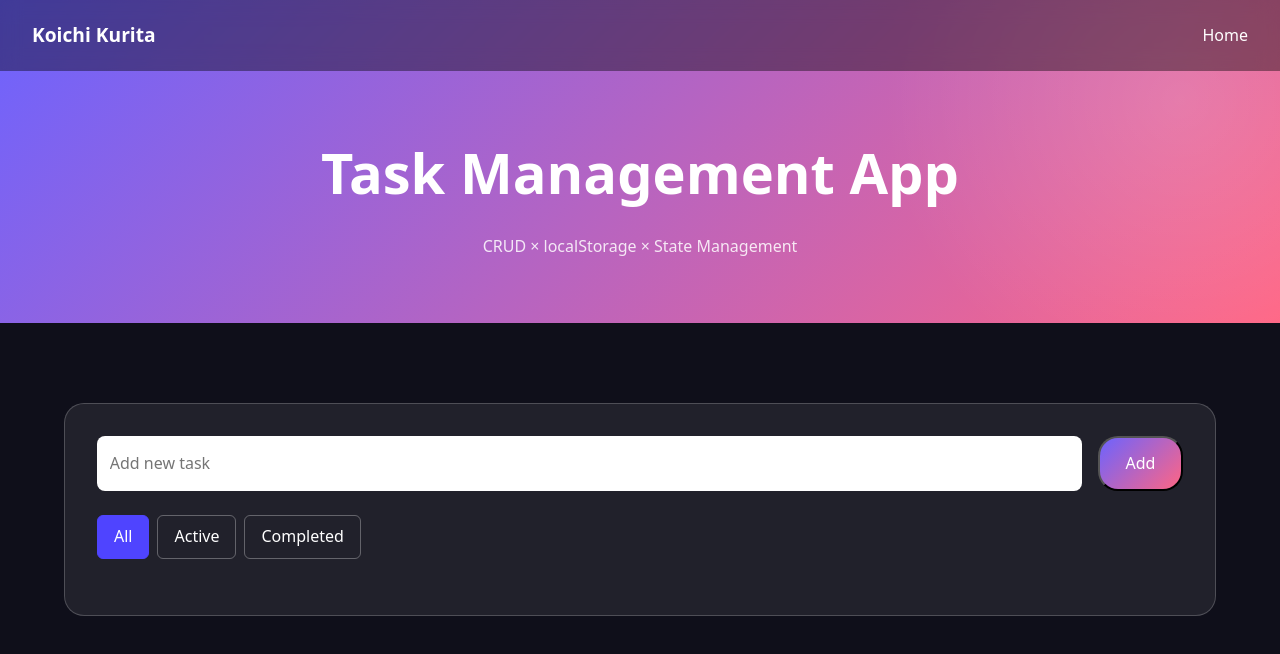
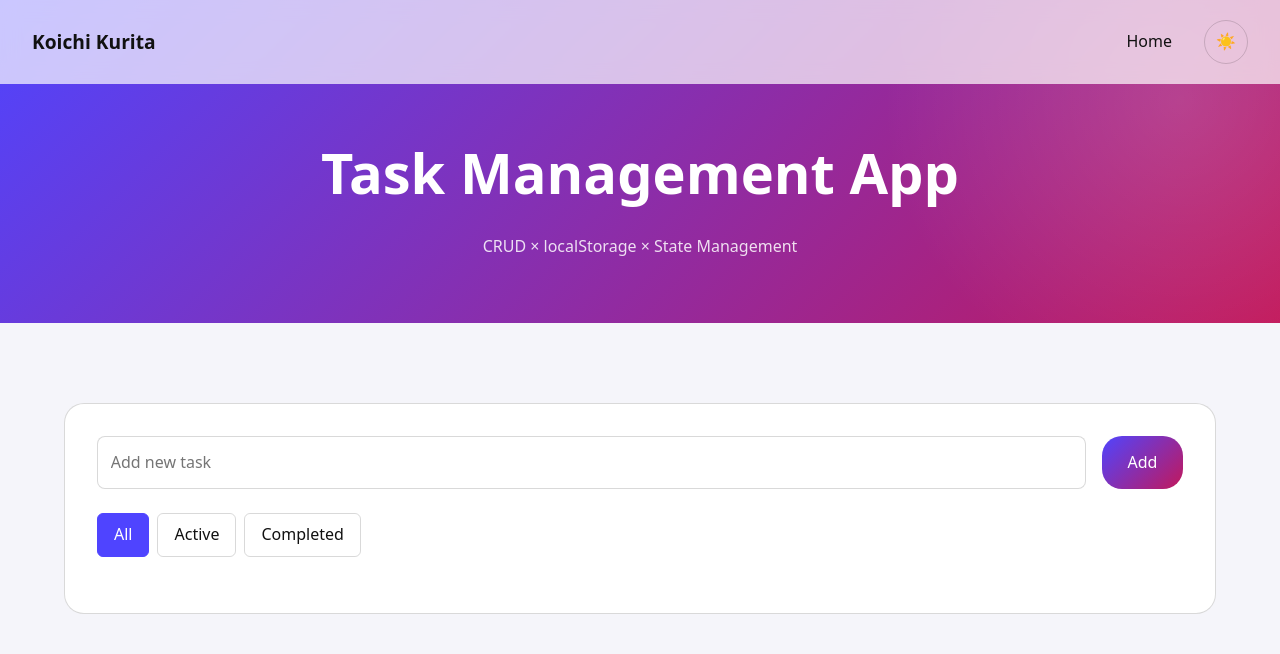
Before and after one commit to KoichiKurita/Sass-Portfolio, a website built with Vite: page task/index.html in a window 1280 px wide. Built offline with nearby package versions, Linux system fonts and the light colour scheme.

Commit message:
feat: テーマの保存・OS 設定への追従と、テーマごとのデザイントークンを追加 (#18) (#41)

```diff
--- /dev/null
+++ b/public/theme-init.js
@@ -0,0 +1,18 @@
+// ===============================
+// テーマの初期化（ページの描画より前に実行する）
+// ===============================
+// 保存済みのテーマを、ページが表示される前に <html> へ反映する。
+// type="module" のスクリプトは HTML の解析後に実行されるため、それを待つと
+// 一瞬だけ別のテーマで表示される（ちらつく）。そのため <head> で通常のスクリプトとして読み込む。
+// CSP でインラインスクリプトを禁止しているので、HTML に直接書かずに別ファイルにしている。
+// ※ キー名は src/js/theme.js の THEME_KEY と同じにする（テストで一致を確認している）
+;(() => {
+  try {
+    const theme = localStorage.getItem('sass-portfolio:theme')
+    if (theme === 'light' || theme === 'dark') {
+      document.documentElement.dataset.theme = theme
+    }
+  } catch {
+    // ストレージが使えない環境では何もしない（CSS により OS の設定に従って表示される）
+  }
+})()
--- /dev/null
+++ b/src/js/theme.js
@@ -0,0 +1,44 @@
+// ===============================
+// テーマ（ダーク／ライト）の切り替えと保存
+// ===============================
+export const THEME_KEY = 'sass-portfolio:theme'
+const THEMES = ['light', 'dark']
+const LIGHT_QUERY = '(prefers-color-scheme: light)'
+
+/**
+ * 今表示されているテーマを返す
+ * ユーザーが選んだテーマ（data-theme 属性）があればそれを、なければ OS の設定を使う
+ */
+export function currentTheme(doc = document, win = window) {
+  const selected = doc.documentElement.dataset.theme
+  if (THEMES.includes(selected)) return selected
+  return win.matchMedia(LIGHT_QUERY).matches ? 'light' : 'dark'
+}
+
+/** テーマを画面に反映し、次回の表示のために保存する */
+export function setTheme(theme, doc = document, storage = localStorage) {
+  doc.documentElement.dataset.theme = theme
+  try {
+    storage.setItem(THEME_KEY, theme)
+  } catch {
+    // 保存できない環境（ストレージ無効など）でも、表示の切り替えは行う
+  }
+}
+
+/** 切り替えボタンを初期化する */
+export function initThemeToggle(button, doc = document, win = window) {
+  // ボタンの押下状態（= ダークモードがオンか）をスクリーンリーダーに伝える
+  const syncPressed = () => {
+    button.setAttribute('aria-pressed', String(currentTheme(doc, win) === 'dark'))
+  }
+
+  syncPressed()
+
+  button.addEventListener('click', () => {
+    setTheme(currentTheme(doc, win) === 'dark' ? 'light' : 'dark', doc)
+    syncPressed()
+  })
+
+  // テーマを選んでいない状態で OS の設定が変わると表示も変わるため、ボタンの状態を合わせる
+  win.matchMedia(LIGHT_QUERY).addEventListener('change', syncPressed)
+}
--- /dev/null
+++ b/src/js/theme.test.js
@@ -0,0 +1,132 @@
+import { describe, it, expect, beforeEach, vi } from 'vitest'
+import { readFileSync } from 'node:fs'
+import { THEME_KEY, currentTheme, setTheme, initThemeToggle } from './theme'
+
+// OS の設定（prefers-color-scheme）を差し替えられる、window の代わりのオブジェクト
+const fakeWindow = (osIsLight) => {
+  const listeners = []
+  const media = {
+    matches: osIsLight,
+    addEventListener: (_type, fn) => listeners.push(fn),
+  }
+  return {
+    matchMedia: () => media,
+    // OS の設定が変わったことを再現する
+    changeOsTheme(isLight) {
+      media.matches = isLight
+      listeners.forEach((fn) => fn())
+    },
+  }
+}
+
+const html = document.documentElement
+
+beforeEach(() => {
+  localStorage.clear()
+  delete html.dataset.theme
+  document.body.innerHTML = '<button id="theme-toggle" aria-pressed="true"></button>'
+})
+
+describe('currentTheme', () => {
+  it.each([
+    [true, 'light'],
+    [false, 'dark'],
+  ])('テーマを選んでいなければ OS の設定に従う（OS がライト=%s → %s）', (osIsLight, expected) => {
+    expect(currentTheme(document, fakeWindow(osIsLight))).toBe(expected)
+  })
+
+  it('選んだテーマ（data-theme）は OS の設定より優先する', () => {
+    html.dataset.theme = 'dark'
+
+    expect(currentTheme(document, fakeWindow(true))).toBe('dark')
+  })
+
+  it('data-theme に想定外の値が入っていたら、OS の設定に従う', () => {
+    html.dataset.theme = 'purple'
+
+    expect(currentTheme(document, fakeWindow(true))).toBe('light')
+  })
+})
+
+describe('setTheme', () => {
+  it('画面に反映し、localStorage に保存する', () => {
+    setTheme('light')
+
+    expect(html.dataset.theme).toBe('light')
+    expect(localStorage.getItem(THEME_KEY)).toBe('light')
+  })
+
+  it('保存に失敗しても、画面への反映は行う', () => {
+    const brokenStorage = {
+      setItem() {
+        throw new DOMException('denied', 'SecurityError')
+      },
+    }
+
+    expect(() => setTheme('light', document, brokenStorage)).not.toThrow()
+    expect(html.dataset.theme).toBe('light')
+  })
+})
+
+describe('initThemeToggle', () => {
+  const button = () => document.getElementById('theme-toggle')
+
+  it('初期化時に、今のテーマに合わせて aria-pressed を設定する', () => {
+    initThemeToggle(button(), document, fakeWindow(true)) // OS はライト
+
+    expect(button().getAttribute('aria-pressed')).toBe('false')
+  })
+
+  it('クリックでテーマを切り替え、保存し、aria-pressed も更新する', () => {
+    initThemeToggle(button(), document, fakeWindow(false)) // OS はダーク
+
+    button().click()
+
+    expect(html.dataset.theme).toBe('light')
+    expect(localStorage.getItem(THEME_KEY)).toBe('light')
+    expect(button().getAttribute('aria-pressed')).toBe('false')
+
+    button().click()
+
+    expect(html.dataset.theme).toBe('dark')
+    expect(button().getAttribute('aria-pressed')).toBe('true')
+  })
+
+  it('テーマを選んでいない状態で OS の設定が変わったら、aria-pressed を合わせる', () => {
+    const win = fakeWindow(false)
+    initThemeToggle(button(), document, win)
+
+    win.changeOsTheme(true)
+
+    expect(button().getAttribute('aria-pressed')).toBe('false')
+  })
+})
+
+describe('public/theme-init.js（描画前に実行する初期化スクリプト）', () => {
+  const runInitScript = async () => {
+    vi.resetModules() // 同じファイルを何度も実行できるようにする
+    await import('../../public/theme-init.js')
+  }
+
+  it('保存済みのテーマを <html> の data-theme に反映する', async () => {
+    localStorage.setItem(THEME_KEY, 'light')
+
+    await runInitScript()
+
+    expect(html.dataset.theme).toBe('light')
+  })
+
+  it('保存されていない・想定外の値のときは何もしない（OS の設定に従う）', async () => {
+    localStorage.setItem(THEME_KEY, '<script>')
+
+    await runInitScript()
+
+    expect(html.dataset.theme).toBeUndefined()
+  })
+
+  it('theme.js と同じ保存キーを使っている', () => {
+    const source = readFileSync('public/theme-init.js', 'utf8')
+
+    expect(source).toContain(`'${THEME_KEY}'`)
+  })
+})
--- a/src/main.js
+++ b/src/main.js
@@ -1,16 +1,11 @@
 import './scss/main.scss'
+import { initThemeToggle } from './js/theme'
 
 const toggle = document.getElementById('theme-toggle')
 const header = document.querySelector('.l-header')
 
 if (toggle) {
-  toggle.addEventListener('click', () => {
-    const html = document.documentElement
-    const isDark = html.dataset.theme !== 'dark' // 切り替え後にダークモードになるか
-    html.dataset.theme = isDark ? 'dark' : 'light'
-    // ボタンの押下状態（= ダークモードがオンか）をスクリーンリーダーに伝える
-    toggle.setAttribute('aria-pressed', String(isDark))
-  })
+  initThemeToggle(toggle)
 }
 
 // スクロールしたらヘッダーの背景を濃くする
--- a/src/scss/components/_button.scss
+++ b/src/scss/components/_button.scss
@@ -3,10 +3,13 @@
 .c-button {
   padding: 0.8rem 1.6rem;
   border-radius: $radius;
+  border: none;
   background: var(--gradient-main);
   color: #fff;
+  cursor: pointer;
 
+  // 半透明にすると文字のコントラストも下がるため、背景を少し暗くする
   &:hover {
-    opacity: 0.8;
+    filter: brightness(0.9);
   }
 }
--- a/src/scss/components/_card.scss
+++ b/src/scss/components/_card.scss
@@ -5,9 +5,9 @@
   border-radius: $radius;
   padding: 2rem;
   transition: 0.3s ease;
-  background: rgb(255 255 255 / 8%);
+  background: var(--color-surface);
   backdrop-filter: blur(12px);
-  border: 1px solid rgb(255 255 255 / 20%);
+  border: 1px solid var(--color-border);
 
   &:hover {
     transform: translateY(-8px);
--- a/src/scss/components/_index.scss
+++ b/src/scss/components/_index.scss
@@ -7,3 +7,4 @@
 @forward 'architecture';
 @forward 'skip-link';
 @forward 'reveal';
+@forward 'theme-toggle';
--- a/src/scss/components/_skip-link.scss
+++ b/src/scss/components/_skip-link.scss
@@ -12,7 +12,7 @@
   z-index: 2000; // 固定ヘッダー（z-index: 1000）より手前に表示する
   padding: 0.75rem 1rem;
   border-radius: 8px;
-  background: $color-primary;
+  background: $color-primary-strong; // 白い文字とのコントラスト比 5.83
   color: #fff;
   transform: translateY(-200%); // 通常は画面の外に隠す
 
--- a/src/scss/components/_task.scss
+++ b/src/scss/components/_task.scss
@@ -11,7 +11,7 @@
       min-width: 0; // flex アイテムは中身の幅より縮まないため、狭い画面でボタンがはみ出すのを防ぐ
       padding: 0.8rem;
       border-radius: 8px;
-      border: none;
+      border: 1px solid var(--color-border);
     }
   }
 
@@ -23,7 +23,7 @@
 
     button {
       background: transparent;
-      border: 1px solid rgb(255 255 255 / 30%);
+      border: 1px solid var(--color-border);
       padding: 0.5rem 1rem;
       border-radius: 6px;
       cursor: pointer;
@@ -32,13 +32,14 @@
       &[aria-pressed='true'] {
         background: $color-primary-strong;
         border-color: $color-primary-strong;
+        color: #fff; // テーマによらず白（ライトテーマでは文字色が黒になるため明示する）
       }
     }
   }
 
   &__noscript {
     margin-bottom: 1.5rem;
-    color: $color-secondary;
+    color: var(--color-danger);
   }
 
   &__list {
@@ -52,7 +53,7 @@
   justify-content: space-between;
   align-items: center;
   padding: 0.8rem 0;
-  border-bottom: 1px solid rgb(255 255 255 / 10%);
+  border-bottom: 1px solid var(--color-border-subtle);
 
   span.completed {
     text-decoration: line-through;
@@ -77,7 +78,7 @@
     min-block-size: 2.75rem;
     background: none;
     border: none;
-    color: #ff6584;
+    color: var(--color-danger);
     cursor: pointer;
   }
 }
--- /dev/null
+++ b/src/scss/components/_theme-toggle.scss
@@ -0,0 +1,26 @@
+@use '../tools' as *;
+
+// ===============================
+// Component: Theme Toggle（ダーク／ライトの切り替えボタン）
+// ===============================
+.c-theme-toggle {
+  display: grid;
+  place-items: center;
+  min-inline-size: 2.75rem;
+  min-block-size: 2.75rem;
+  border: 1px solid var(--color-border);
+  border-radius: 50%;
+  background: transparent;
+  cursor: pointer;
+
+  // アイコンは CSS で表示する：JS の実行前や、OS の設定に従っているときも正しい絵柄になる
+  &__icon::before {
+    content: '🌙';
+  }
+
+  @include light-theme {
+    .c-theme-toggle__icon::before {
+      content: '☀️';
+    }
+  }
+}
--- a/src/scss/objects/_header.scss
+++ b/src/scss/objects/_header.scss
@@ -12,7 +12,7 @@
   align-items: center;
   gap: 1rem;
   padding: 0.75rem 1rem;
-  background: rgb(0 0 0 / 40%);
+  background: var(--color-header-bg);
   backdrop-filter: blur(10px);
   transition: background 0.3s ease;
 
@@ -31,7 +31,7 @@
 
   // スクロール時（main.js が付与する状態クラス）
   &.is-scrolled {
-    background: rgb(0 0 0 / 80%);
+    background: var(--color-header-bg-scrolled);
   }
 
   // タブレット以上（768px〜）で余白と文字を大きくする
--- a/src/scss/settings/_index.scss
+++ b/src/scss/settings/_index.scss
@@ -1,2 +1,3 @@
 // settings/_index.scss
 @forward 'variables';
+@forward 'theme';
--- /dev/null
+++ b/src/scss/settings/_theme.scss
@@ -0,0 +1,51 @@
+// ===============================
+// テーマ（ダーク／ライト）ごとの色：CSS 変数
+// ===============================
+// 優先順位：1. ユーザーが選んだテーマ（data-theme 属性） > 2. OS の設定 > 3. 既定（ダーク）
+@use 'variables' as *;
+
+@mixin dark-tokens {
+  color-scheme: dark; // フォーム部品やスクロールバーなど、ブラウザ標準の部品もダーク表示にする
+
+  --color-bg: #{$color-dark};
+  --color-text: #fff;
+  --color-surface: rgb(255 255 255 / 8%); // カードなどの面
+  --color-border: rgb(255 255 255 / 20%);
+  --color-border-subtle: rgb(255 255 255 / 10%);
+  --color-header-bg: rgb(0 0 0 / 40%);
+  --color-header-bg-scrolled: rgb(0 0 0 / 80%);
+  --color-danger: #{$color-secondary}; // 暗い背景とのコントラスト比 6.75
+}
+
+@mixin light-tokens {
+  color-scheme: light;
+
+  --color-bg: #f5f5fa;
+  --color-text: #111;
+  --color-surface: #fff;
+  --color-border: rgb(0 0 0 / 15%);
+  --color-border-subtle: rgb(0 0 0 / 10%);
+  --color-header-bg: rgb(255 255 255 / 70%);
+  --color-header-bg-scrolled: rgb(255 255 255 / 92%);
+  --color-danger: #{$color-secondary-strong}; // 明るい背景とのコントラスト比 5.4
+}
+
+// 3. 既定はダーク。テーマに関係なく共通の値もここに置く
+:root {
+  @include dark-tokens;
+
+  // 白い文字を載せるグラデーション（両端・中間とも白とのコントラスト比 5.8 以上）
+  --gradient-main: linear-gradient(135deg, #{$color-primary-strong}, #{$color-secondary-strong});
+}
+
+// 2. OS がライト設定で、ユーザーがまだテーマを選んでいない（data-theme 属性がない）とき
+@media (prefers-color-scheme: light) {
+  :root:not([data-theme]) {
+    @include light-tokens;
+  }
+}
+
+// 1. ユーザーが選んだテーマ（OS の設定より優先する）
+:root[data-theme='light'] {
+  @include light-tokens;
+}
--- a/src/scss/settings/_variables.scss
+++ b/src/scss/settings/_variables.scss
@@ -9,6 +9,9 @@ $color-primary: #6c63ff;
 // 白い文字を載せるとき用の濃い紫（#6c63ff は白とのコントラスト比が 4.32 で、WCAG AA の 4.5 に届かない）
 $color-primary-strong: color.adjust($color-primary, $lightness: -6%);
 $color-secondary: #ff6584;
+
+// 白い文字を載せるとき用の濃いピンク（#ff6584 は白とのコントラスト比が 2.82）
+$color-secondary-strong: #c2185b;
 $color-dark: #0f0f1a;
 $color-light: #fff;
 $radius: 20px;
@@ -18,17 +21,3 @@ $breakpoints: (
   lg: 1024px,
   xl: 1280px,
 );
-
-/* CSS Variables */
-
-:root {
-  --color-bg: #0f0f1a;
-  --color-text: #fff;
-  --gradient-main: linear-gradient(135deg, #6c63ff, #ff6584);
-}
-
-html[data-theme='light'] {
-  --color-bg: #fff;
-  --color-text: #111;
-  --gradient-main: linear-gradient(135deg, #e66465, #9198e5);
-}
--- a/src/scss/tools/_mixin.scss
+++ b/src/scss/tools/_mixin.scss
@@ -26,3 +26,19 @@
   grid-template-columns: repeat(auto-fit, minmax(min(#{$min}, 100%), 1fr));
   gap: $gap;
 }
+
+/* Light Theme
+   ライトテーマのときだけ適用するスタイル（OS の設定・ユーザーの選択の両方に対応）
+   使い方：.c-foo { @include light-theme { color: black; } } */
+
+@mixin light-theme {
+  @media (prefers-color-scheme: light) {
+    :root:not([data-theme]) & {
+      @content;
+    }
+  }
+
+  :root[data-theme='light'] & {
+    @content;
+  }
+}
--- a/task/index.html
+++ b/task/index.html
@@ -1,9 +1,11 @@
 <!doctype html>
-<html lang="ja" data-theme="dark">
+<html lang="ja">
   <head>
     <meta charset="UTF-8" />
     <meta name="viewport" content="width=device-width, initial-scale=1.0" />
     <title>Task Management</title>
+    <!-- 保存済みのテーマを描画前に反映する（module にしない：理由は theme-init.js を参照） -->
+    <script src="/theme-init.js"></script>
   </head>
   <body>
     <a class="c-skip-link" href="#main">本文へスキップ</a>
@@ -12,6 +14,15 @@
       <div class="l-header__logo">Koichi Kurita</div>
       <nav class="l-header__nav" aria-label="メイン">
         <a href="../">Home</a>
+        <button
+          id="theme-toggle"
+          class="c-theme-toggle"
+          type="button"
+          aria-label="ダークモード"
+          aria-pressed="true"
+        >
+          <span class="c-theme-toggle__icon" aria-hidden="true"></span>
+        </button>
       </nav>
     </header>
 
--- a/vite.config.js
+++ b/vite.config.js
@@ -27,7 +27,7 @@ export default defineConfig({
       provider: 'v8',
       // ロジックを持つモジュールだけを対象にする
       // index.js / main.js は DOM とイベントの結び付けが中心なので、将来の E2E テストで扱う
-      include: ['src/js/task/{app,state,storage,ui}.js'],
+      include: ['src/js/theme.js', 'src/js/task/{app,state,storage,ui}.js'],
       reporter: ['text', 'html'],
       // これを下回ったら CI を失敗させる
       thresholds: {
```
Also changed, not shown: index.html (+12 -4 lines).
